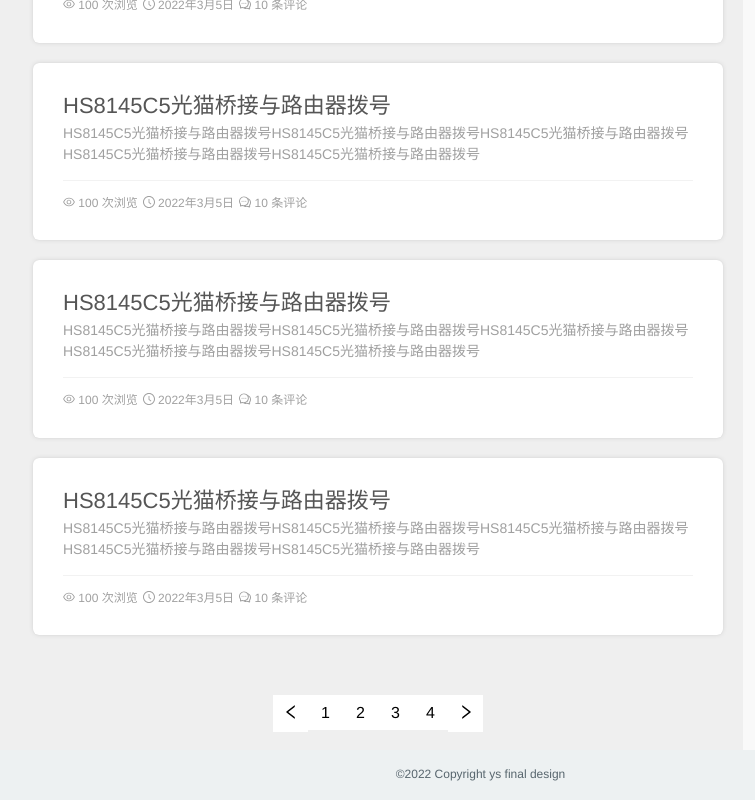
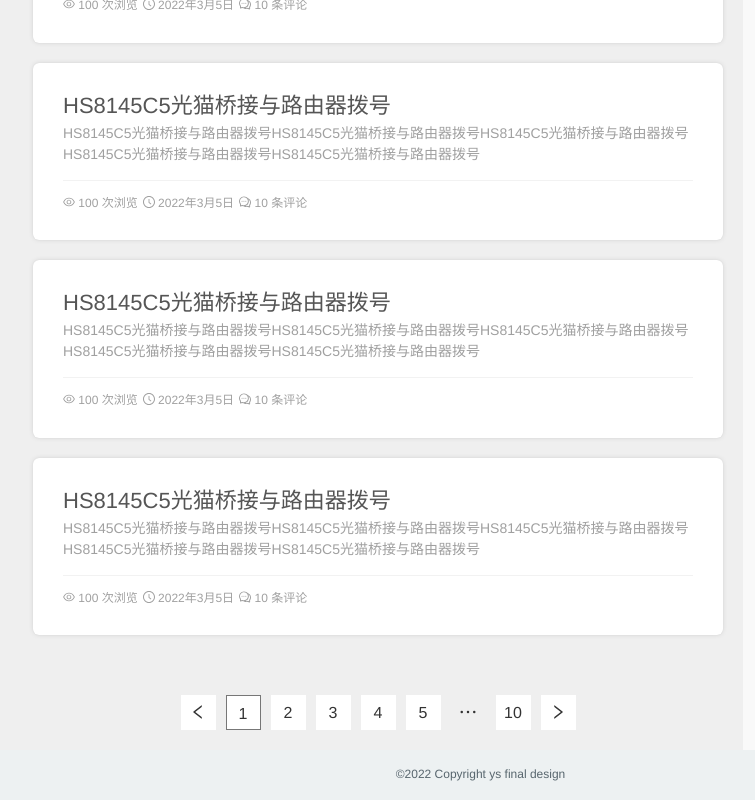
Before and after one commit to Xisney/ys-blog-fe, a React (Vite) app: page / in a window 1280 px wide. Shown: the part 1496-2296 px from the top of the page, without its empty margins (262-1017 px from the left). Built offline with nearby package versions, Linux system fonts and the light colour scheme.

Commit message:
feat: add pagination for home page

```diff
--- /dev/null
+++ b/src/pages/home/components/infoCard/style.module.less
@@ -0,0 +1,3 @@
+.infoCard-container{
+
+}
--- a/src/pages/home/components/pagination/hooks.ts
+++ b/src/pages/home/components/pagination/hooks.ts
@@ -1,6 +1,40 @@
-import { useRef } from 'react'
+import { useMemo } from 'react'
+import { getOrderedArray } from './utils'
 
 export function usePageNum(total: number, pageSize: number) {
-  const pageNumRef = useRef(Math.floor(total / pageSize))
-  return pageNumRef.current
+  const pageNum = useMemo(() => Math.floor(total / pageSize), [total, pageSize])
+  return pageNum
 }
+
+const Max_Page_Item = 7
+export const Next_Five = -2
+export const Pre_Five = -1
+
+export function usePageNumArray(
+  current: number,
+  pageNum: number
+): Array<number> {
+  if (pageNum <= Max_Page_Item) {
+    return getOrderedArray(pageNum)
+  } else {
+    const left = current - 1
+    const right = pageNum - current
+
+    if (left <= 3) {
+      const res = getOrderedArray(Max_Page_Item)
+      res[Max_Page_Item - 1] = pageNum
+      res[Max_Page_Item - 2] = Next_Five
+      return res
+    } else if (right <= 3) {
+      const res = getOrderedArray(pageNum - Max_Page_Item, pageNum)
+      res[0] = 1
+      res[1] = Pre_Five
+      return res
+    } else {
+      const res = getOrderedArray(current - 2, current + 2)
+      res.unshift(1, Pre_Five)
+      res.push(Next_Five, pageNum)
+      return res
+    }
+  }
+}
--- a/src/pages/home/components/pagination/index.tsx
+++ b/src/pages/home/components/pagination/index.tsx
@@ -1,7 +1,13 @@
-import { FC, useEffect, useState } from 'react'
-import { LeftOutlined, RightOutlined } from '@ant-design/icons'
+import { FC, useEffect, useMemo, useState } from 'react'
+import {
+  LeftOutlined,
+  RightOutlined,
+  EllipsisOutlined,
+  DoubleLeftOutlined,
+  DoubleRightOutlined,
+} from '@ant-design/icons'
 import classnames from 'classnames'
-import { usePageNum } from './hooks'
+import { usePageNum, usePageNumArray, Pre_Five, Next_Five } from './hooks'
 import style from './style.module.less'
 
 interface PaginationProps {
@@ -19,6 +25,10 @@ const Pagination: FC<PaginationProps> = ({
 }) => {
   const [current, setCurrent] = useState(defaultCurrent)
   const pageNum = usePageNum(total, pageSize)
+  const pageNumArray = useMemo(
+    () => usePageNumArray(current, pageNum),
+    [current, pageNum]
+  )
 
   useEffect(() => {
     onChange(current)
@@ -37,19 +47,47 @@ const Pagination: FC<PaginationProps> = ({
         >
           <LeftOutlined />
         </span>
-        {Array(pageNum)
-          .fill(0)
-          .map((_, i) => {
+        {pageNumArray.map(v => {
+          switch (v) {
+            case Pre_Five:
+              return (
+                <span className="page-opts" key={v}>
+                  <EllipsisOutlined className="page-ellipsis" />
+                  <DoubleLeftOutlined
+                    className="page-turning"
+                    onClick={() => {
+                      setCurrent(Math.max(1, current - 5))
+                    }}
+                  />
+                </span>
+              )
+            case Next_Five:
+              return (
+                <span className="page-opts" key={v}>
+                  <EllipsisOutlined className="page-ellipsis" />
+                  <DoubleRightOutlined
+                    className="page-turning"
+                    onClick={() => {
+                      setCurrent(Math.min(pageNum, current + 5))
+                    }}
+                  />
+                </span>
+              )
+            default:
               return (
                 <span
-                key={i}
+                  key={v}
                   onClick={e => {
-                  setCurrent(parseInt((e.target as HTMLSpanElement).innerText))
+                    setCurrent(
+                      parseInt((e.target as HTMLSpanElement).innerText)
+                    )
                   }}
+                  className={classnames({ 'active-page': current === v })}
                 >
-                {i + 1}
+                  {v}
                 </span>
               )
+          }
         })}
         <span
           className={classnames('page-next', {
--- a/src/pages/home/components/pagination/style.module.less
+++ b/src/pages/home/components/pagination/style.module.less
@@ -4,7 +4,9 @@
   justify-content: center;
   padding: 20px 0;
   :global {
-    span {
+    .page-inner {
+      display: flex;
+      & > span {
         display: inline-block;
         background-color: #fff;
         width: 35px;
@@ -14,12 +16,45 @@
         cursor: pointer;
         transition: all 0.3s;
         user-select: none;
-      &:hover {
+        margin: 0 5px;
+        color: var(--text-color-h);
+        &:not(.active-page):hover {
           opacity: 0.4;
         }
+        &.active-page {
+          border: 1px solid var(--text-color-l);
+          cursor: default;
         }
-    .page-disabled span{
+        &.page-disabled {
           cursor: not-allowed;
         }
       }
+
+      .page-opts {
+        background-color: transparent;
+        font-size: 20px;
+        position: relative;
+        .page-turning {
+          opacity: 0;
+          position: absolute;
+          top: 50%;
+          left: 50%;
+          transform: translate(-50%, -50%);
+          font-size: 16px;
+          z-index: 3;
+          transition: all 0.3s;
+          color: #00967e;
         }
+        &:hover {
+          opacity: 1 !important;
+          .page-turning {
+            opacity: 0.8;
+          }
+          .page-ellipsis {
+            opacity: 0;
+          }
+        }
+      }
+    }
+  }
+}
--- /dev/null
+++ b/src/pages/home/components/pagination/utils.ts
@@ -0,0 +1,14 @@
+export function getOrderedArray(length: number): Array<number>
+export function getOrderedArray(start: number, end: number): Array<number>
+export function getOrderedArray(start: number, end?: number): Array<number> {
+  if (end === undefined)
+    return Array(start)
+      .fill(0)
+      .map((_, i) => i + 1)
+
+  const res = []
+  for (let i = 0; i <= end - start; i++) {
+    res[i] = start + i
+  }
+  return res
+}
--- a/src/pages/home/index.tsx
+++ b/src/pages/home/index.tsx
@@ -35,10 +35,11 @@ const Home = () => {
           onChange={page => {
             console.log(page)
           }}
-          total={48}
+          total={100}
         />
       </main>
-      <aside className="home-aside">aside</aside>
+      <aside className="home-aside">
+      </aside>
     </div>
   )
 }
```
Also changed, not shown: src/pages/home/components/infoCard/index.tsx (added, +38 -0 lines). Lines whose indentation alone changed are shown as unchanged.
